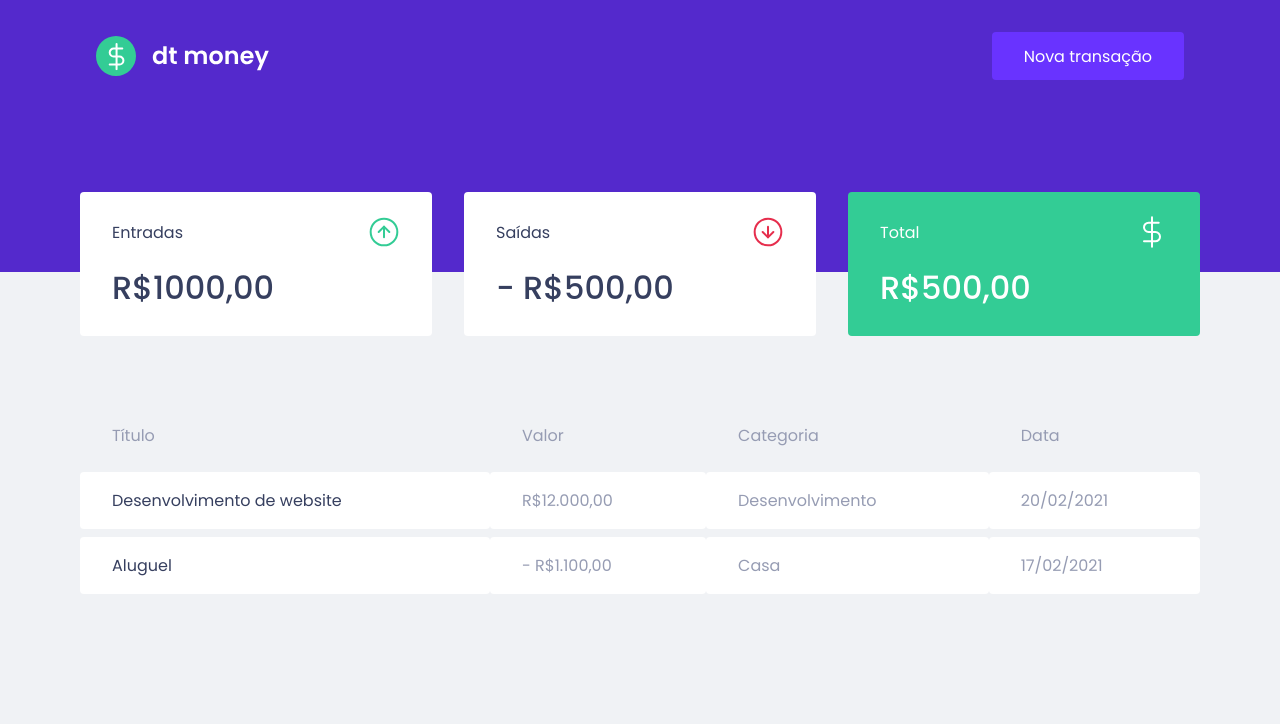
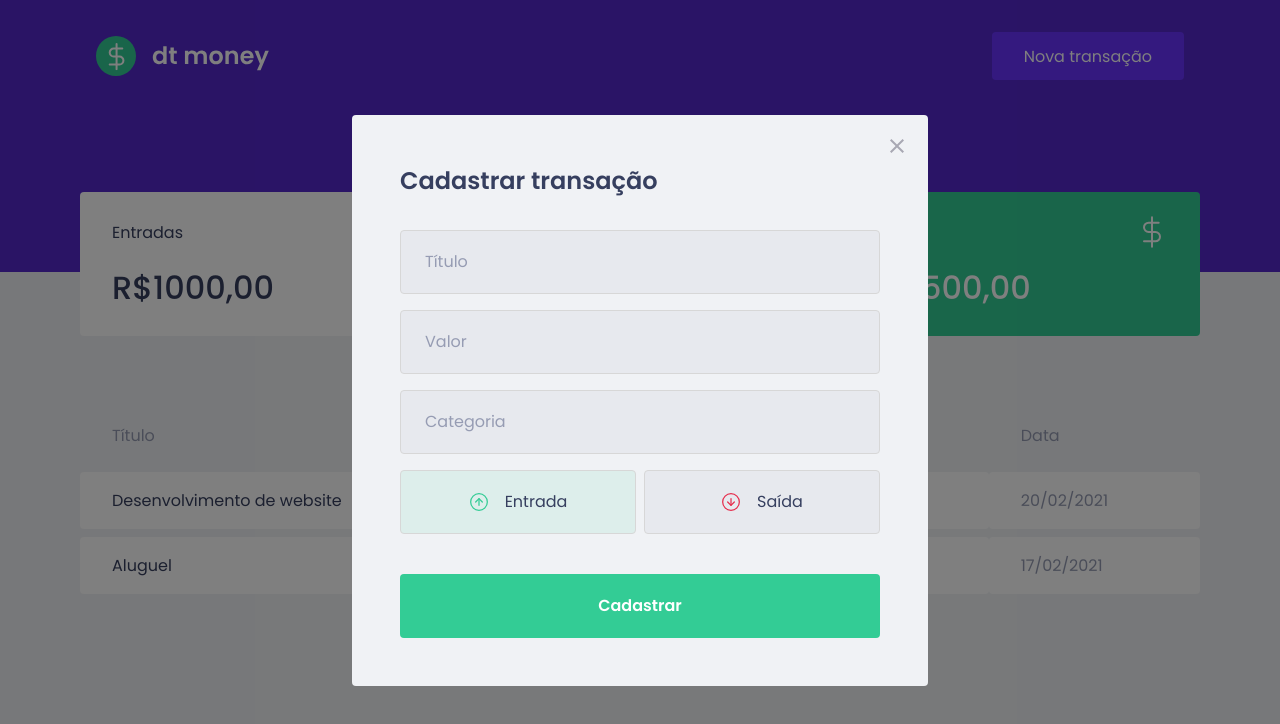
Before and after one commit to robsonshockwave/dtmoney, a React (Vite) app: page / in a window 1280 px wide. Both pictures are taken after a click on the button "Nova transação". Shown: the top 724 px of the page. Built offline with nearby package versions, Linux system fonts and the light colour scheme; no server answers; what miragejs would draw is missing.

Commit message:
feat: modal

```diff
--- a/package.json
+++ b/package.json
@@ -9,10 +9,14 @@
     "preview": "vite preview"
   },
   "dependencies": {
+    "@types/react-modal": "^3.13.1",
     "axios": "^1.3.2",
     "miragejs": "^0.1.47",
+    "polished": "^4.2.2",
     "react": "^18.2.0",
     "react-dom": "^18.2.0",
+    "react-hook-form": "^7.43.1",
+    "react-modal": "^3.16.1",
     "styled-components": "^5.3.6"
   },
   "devDependencies": {
--- a/src/App.tsx
+++ b/src/App.tsx
@@ -1,18 +1,39 @@
+import { useState } from "react";
+import Modal from "react-modal";
+import { ThemeProvider } from "styled-components";
 import { Header } from "./components/Header";
 import { GlobalStyle } from "./global/styles";
-import { ThemeProvider } from "styled-components";
 import theme from "./global/theme/theme";
 import { Dashboard } from "./components/Dashboard";
 import { Summary } from "./components/Summary";
 import { TransactionsTable } from "./components/TransactionsTable";
+import { NewTransactionModal } from "./components/NewTransactionModal";
+
+Modal.setAppElement("#root");
 
 function App() {
+  const [isNewTransactionModalOpen, setIsNewTransactionModalOpen] =
+    useState(false);
+
+  function toggleNewTransactionModal() {
+    setIsNewTransactionModalOpen((prev) => !prev);
+  }
+
   return (
     <ThemeProvider theme={theme}>
-      <Header />
+      <Header toggleNewTransactionModal={toggleNewTransactionModal} />
+
       <Dashboard />
+
       <Summary />
+
       <TransactionsTable />
+
+      <NewTransactionModal
+        isOpen={isNewTransactionModalOpen}
+        onRequestClose={toggleNewTransactionModal}
+      />
+
       <GlobalStyle />
     </ThemeProvider>
   );
--- a/src/components/Header/index.tsx
+++ b/src/components/Header/index.tsx
@@ -1,12 +1,18 @@
 import logoImg from "../../assets/logo.svg";
 import { Container, Content } from "./styles";
 
-export function Header() {
+interface HeaderProps {
+  toggleNewTransactionModal: () => void;
+}
+
+export function Header({ toggleNewTransactionModal }: HeaderProps) {
   return (
     <Container>
       <Content>
         <img src={logoImg} alt="dt money" />
-        <button type="button">Nova transação</button>
+        <button type="button" onClick={toggleNewTransactionModal}>
+          Nova transação
+        </button>
       </Content>
     </Container>
   );
--- /dev/null
+++ b/src/components/NewTransactionModal/index.tsx
@@ -0,0 +1,71 @@
+import { useState } from "react";
+import Modal from "react-modal";
+import closeImg from "../../assets/close.svg";
+import icomeImg from "../../assets/income.svg";
+import outcomeImg from "../../assets/outcome.svg";
+import { Container, RadioBox, TransactionTypeContainer } from "./styles";
+
+interface NewTransactionModalProps {
+  isOpen: boolean;
+  onRequestClose: () => void;
+}
+
+export function NewTransactionModal({
+  isOpen,
+  onRequestClose,
+}: NewTransactionModalProps) {
+  const [type, setType] = useState("deposit");
+
+  return (
+    <Modal
+      isOpen={isOpen}
+      onRequestClose={onRequestClose}
+      overlayClassName="react-modal-overlay"
+      className="react-modal-content"
+    >
+      <button
+        type="button"
+        onClick={onRequestClose}
+        className="react-modal-close"
+      >
+        <img src={closeImg} alt="Fechar modal" />
+      </button>
+
+      <Container>
+        <h2>Cadastrar transação</h2>
+
+        <input type="text" placeholder="Título" />
+        <input type="number" placeholder="Valor" />
+        <input type="text" placeholder="Categoria" />
+
+        <TransactionTypeContainer>
+          <RadioBox
+            type="button"
+            onClick={() => {
+              setType("deposit");
+            }}
+            isActive={type === "deposit"}
+            activeColor="green"
+          >
+            <img src={icomeImg} alt="Entrada" />
+            <span>Entrada</span>
+          </RadioBox>
+
+          <RadioBox
+            type="button"
+            onClick={() => {
+              setType("withdraw");
+            }}
+            isActive={type === "withdraw"}
+            activeColor="red"
+          >
+            <img src={outcomeImg} alt="Saída" />
+            <span>Saída</span>
+          </RadioBox>
+        </TransactionTypeContainer>
+
+        <button type="submit">Cadastrar</button>
+      </Container>
+    </Modal>
+  );
+}
--- /dev/null
+++ b/src/components/NewTransactionModal/styles.ts
@@ -0,0 +1,99 @@
+import styled from "styled-components";
+import { darken, transparentize } from "polished";
+import theme from "../../global/theme/theme";
+
+export const Container = styled.form`
+  h2 {
+    color: ${(props) => props.theme.colors.textTitle};
+    font-size: 1.5rem;
+    margin-bottom: 2rem;
+  }
+
+  input {
+    width: 100%;
+    padding: 0 1.5rem;
+    height: 4rem;
+    border-radius: 0.25rem;
+    border: 1px solid ${(props) => props.theme.colors.borderInput};
+    background-color: ${(props) => props.theme.colors.inputBackground};
+    font-weight: 400;
+    font-size: 1rem;
+
+    &::placeholder {
+      color: ${(props) => props.theme.colors.textBody};
+    }
+
+    & + input {
+      margin-top: 1rem;
+    }
+  }
+
+  button[type="submit"] {
+    width: 100%;
+    padding: 0 1.5rem;
+    height: 4rem;
+    background: ${(props) => props.theme.colors.green};
+    color: ${(props) => props.theme.colors.shape};
+    border-radius: 0.25rem;
+    border: 0;
+    font-size: 1rem;
+    margin-top: 1.5rem;
+    font-weight: 600;
+
+    transition: filter 0.2s;
+
+    &:hover {
+      filter: brightness(0.9);
+    }
+  }
+`;
+
+export const TransactionTypeContainer = styled.div`
+  margin: 1rem 0;
+  display: grid;
+  grid-template-columns: 1fr 1fr;
+  gap: 0.5rem;
+`;
+
+interface RadioBoxProps {
+  isActive: boolean;
+  activeColor: "green" | "red";
+}
+
+const colors = {
+  green: transparentize(0.9, theme.colors.green),
+  red: transparentize(0.9, theme.colors.red),
+};
+
+export const RadioBox = styled.button<RadioBoxProps>`
+  height: 4rem;
+  border: 1px solid ${(props) => props.theme.colors.borderInput};
+  border-radius: 0.25rem;
+
+  background: ${(props) =>
+    props.isActive
+      ? colors[props.activeColor]
+      : props.theme.colors.inputBackground};
+
+  display: flex;
+  align-items: center;
+  justify-content: center;
+
+  transition: border-color 0.2s;
+
+  &:hover {
+    border-color: ${darken(0.1, theme.colors.borderInput)};
+  }
+
+  img {
+    width: 20px;
+    height: 20px;
+  }
+
+  span {
+    display: inline-block;
+    margin-left: 1rem;
+    font-size: 1rem;
+    color: ${(props) => props.theme.colors.textTitle};
+  }
+`;
--- a/src/global/styles.ts
+++ b/src/global/styles.ts
@@ -1,17 +1,7 @@
 import { createGlobalStyle } from "styled-components";
+import theme from "./theme/theme";
 
 export const GlobalStyle = createGlobalStyle`
-    :root {
-        --background: #f0f2f5;
-        --red: #e52e4d;
-        --green: #33cc95;
-        --blue: #5429cc;
-        --blue-light: #6933ff;
-        --text-title: #363f5f;
-        --text-body: #969cb3;
-        --shape: #ffffff;
-    }
-
     * {
         margin: 0;
         padding: 0;
@@ -29,7 +19,7 @@
     }
 
     body {
-        background: var(--background);
+        background: ${theme.colors.background};
         -webkit-font-smoothing: antialiased;
     }
 
@@ -50,4 +40,39 @@
         opacity: 0.6;
         cursor: not-allowed;
     }
+
+    .react-modal-overlay {
+        background: ${theme.colors.overlay};
+        position: fixed;
+        top: 0;
+        bottom: 0;
+        right: 0;
+        left: 0;
+
+        display: flex;
+        align-items: center;
+        justify-content: center;
+    }
+
+    .react-modal-content {
+        width: 100%;
+        max-width: 576px;
+        background: ${theme.colors.background};
+        padding: 3rem;
+        position: relative;
+        border-radius: 0.25rem;
+    }
+
+    .react-modal-close {
+        position: absolute;
+        right: 1.5rem;
+        top: 1.5rem;
+        border: 0;
+        background: transparent;
+        transition: filter 0.2s;
+
+        &:hover {
+            filter: brightness(0.8);
+        }
+    }
 `;
--- a/src/global/theme/theme.ts
+++ b/src/global/theme/theme.ts
@@ -8,5 +8,8 @@
     textTitle: "#363f5f",
     textBody: "#969cb3",
     shape: "#ffffff",
+    inputBackground: "#e7e9ee",
+    borderInput: "#d7d7d7",
+    overlay: "rgba(0, 0, 0, 0.5)",
   },
 };
```
Also changed, not shown: 1 other file (tests, documents, lock files or other folders).
